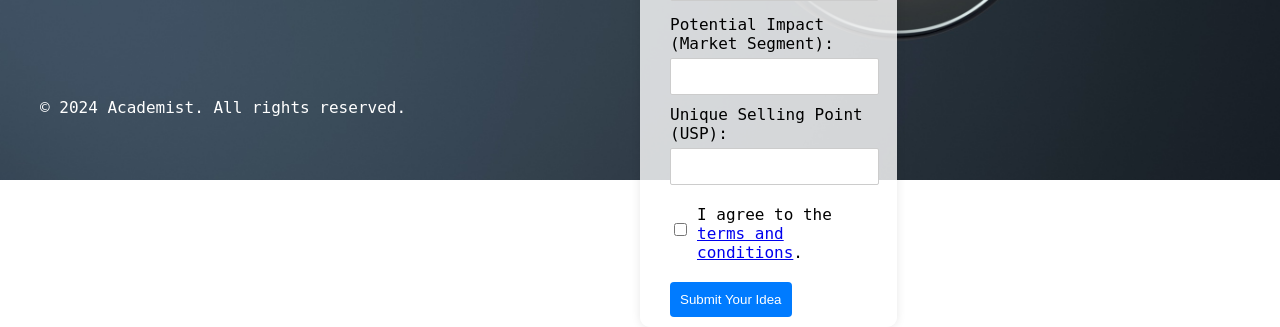
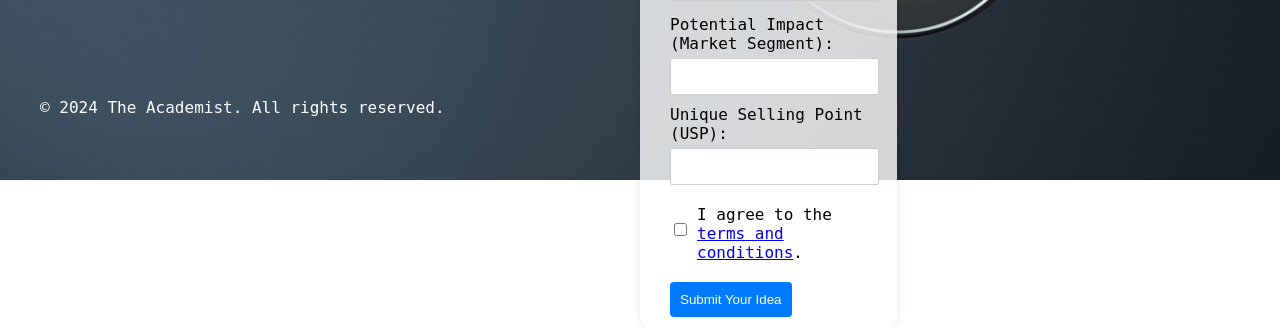
Before and after one commit to wolebadmus/Startup_Innovate, a Flask app: page / in a window 1280 px wide; the page is wider, and only the part inside the window is pictured. Shown: the part 647-974 px from the top of that part. Run offline with Flask 3, Linux system fonts and the light colour scheme.

Commit message:
Update index.html

```diff
--- a/templates/index.html
+++ b/templates/index.html
@@ -117,7 +117,7 @@
                 <li><a href=""></a></li>
             </ul>
         </div>
-        <p>&copy; 2024 Academist. All rights reserved.</p>
+        <p>&copy; 2024 The Academist. All rights reserved.</p>
     </footer>
 
     <script src="../static/script.js"></script>
```
